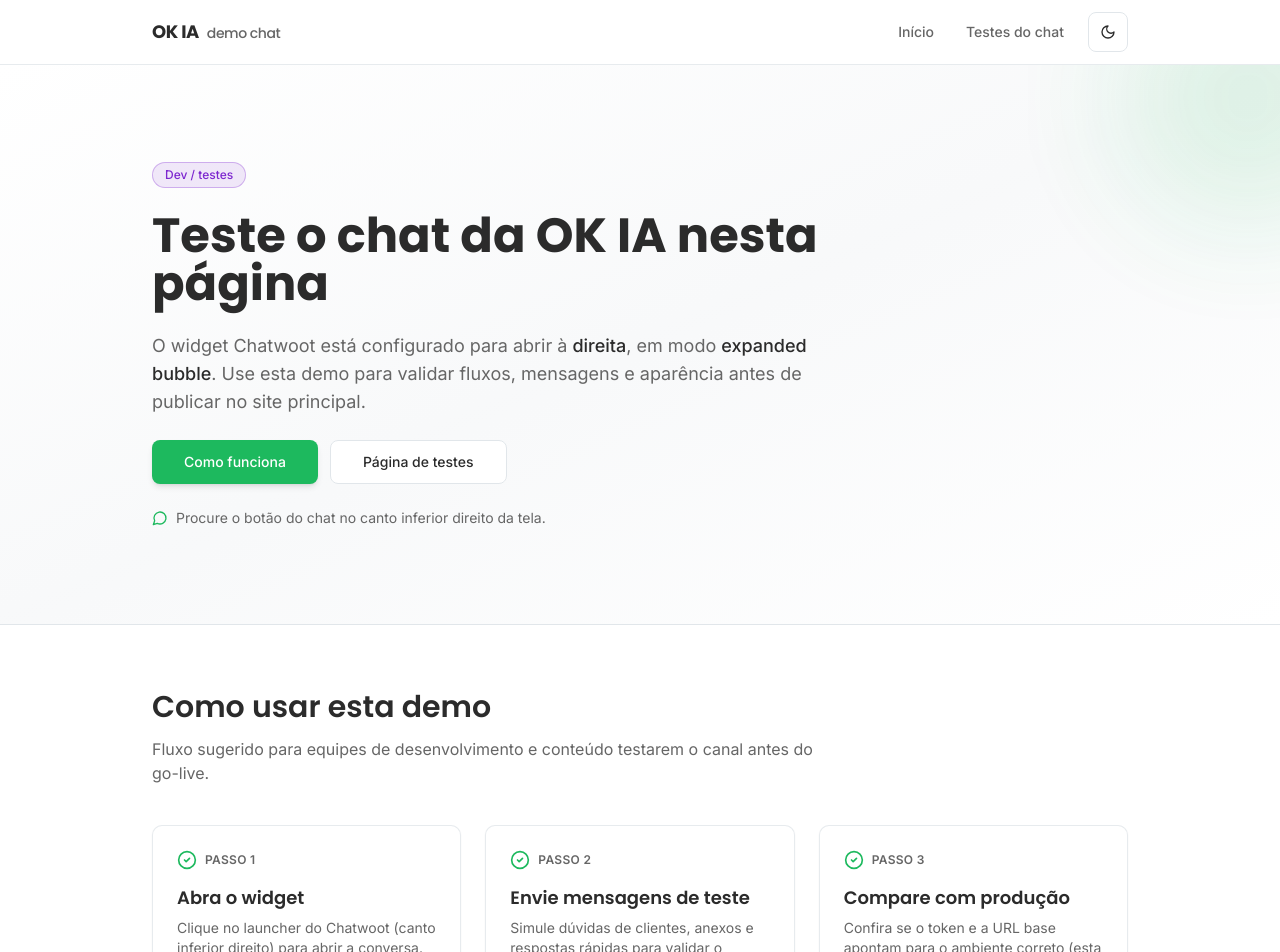
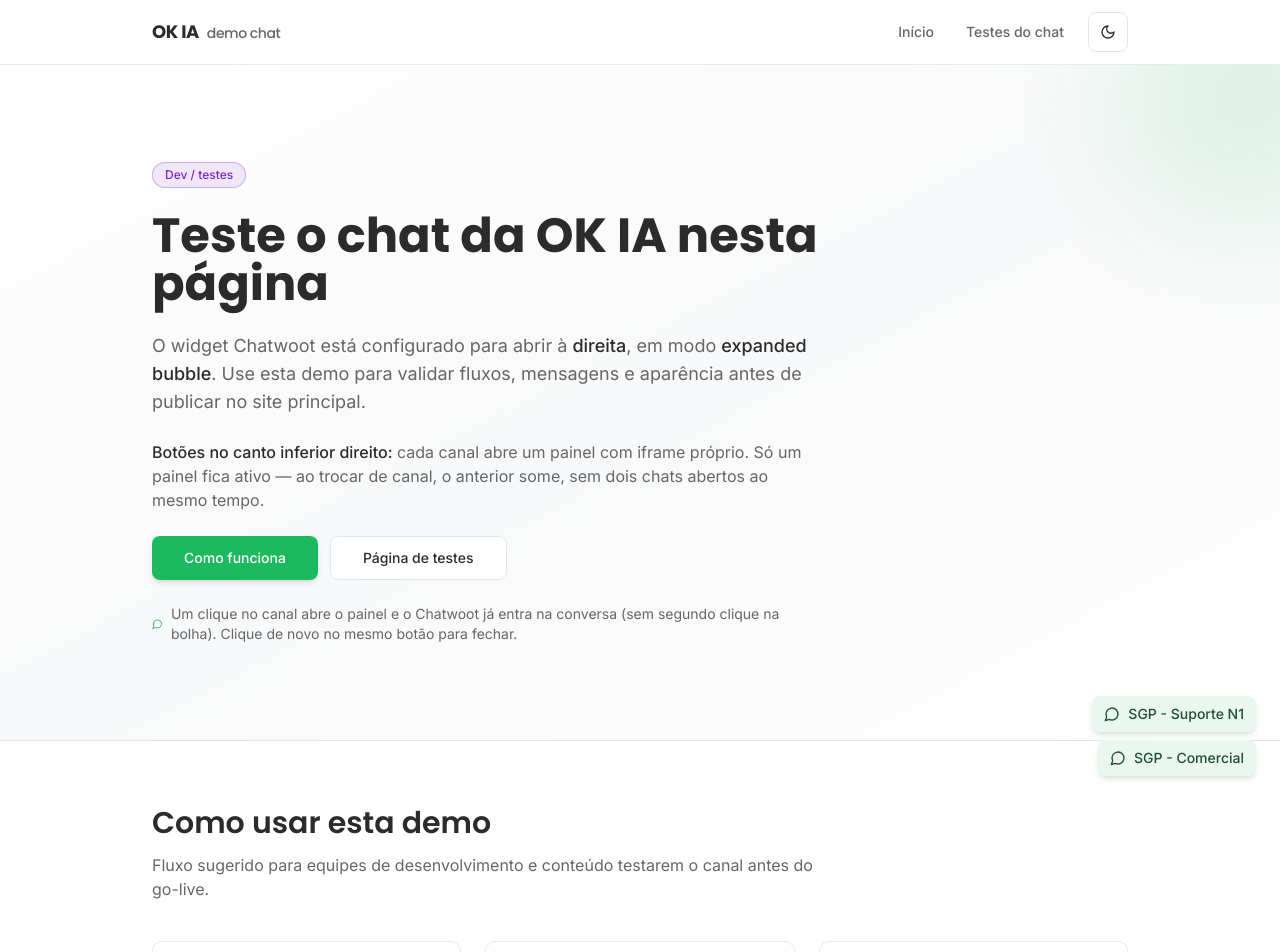
Before and after one commit to estagio-okai/estagio-okai.github.io, a Next.js app: page / in a window 1280 px wide. Shown: the top 952 px of the page. Built offline with nearby package versions, Linux system fonts and the light colour scheme.

Commit message:
chat widget adicionado para agente comercial e mudança estrutural para comportar vários widgets na mesma página

```diff
--- a/app/(site)/layout.tsx
+++ b/app/(site)/layout.tsx
@@ -1,3 +1,4 @@
+import { ChatwootDock } from "@/components/integrations/chatwoot-dock";
 import { SiteFooter } from "@/components/layout/site-footer";
 import { SiteHeader } from "@/components/layout/site-header";
 
@@ -11,6 +12,7 @@ export default function SiteLayout({
       <SiteHeader />
       <main className="flex-1">{children}</main>
       <SiteFooter />
+      <ChatwootDock />
     </div>
   );
 }
--- /dev/null
+++ b/app/embed/chat/[slug]/page.tsx
@@ -0,0 +1,46 @@
+import type { Metadata } from "next";
+import { notFound } from "next/navigation";
+
+import { ChatwootEmbedClient } from "@/components/integrations/chatwoot-embed-client";
+import {
+  chatwootChannels,
+  getChatwootChannel,
+} from "@/lib/chatwoot-channels";
+
+export function generateStaticParams() {
+  return chatwootChannels.map((c) => ({ slug: c.id }));
+}
+
+export async function generateMetadata({
+  params,
+}: {
+  params: Promise<{ slug: string }>;
+}): Promise<Metadata> {
+  const { slug } = await params;
+  const ch = getChatwootChannel(slug);
+  return {
+    title: ch ? `Chat — ${ch.label}` : "Chat",
+    robots: { index: false, follow: false },
+  };
+}
+
+export default async function EmbedChatPage({
+  params,
+}: {
+  params: Promise<{ slug: string }>;
+}) {
+  const { slug } = await params;
+  const ch = getChatwootChannel(slug);
+  if (!ch) {
+    notFound();
+  }
+
+  return (
+    <div className="fixed inset-0 h-dvh w-full overflow-hidden bg-background">
+      <ChatwootEmbedClient
+        websiteToken={ch.websiteToken}
+        launcherTitle={ch.label}
+      />
+    </div>
+  );
+}
--- a/app/layout.tsx
+++ b/app/layout.tsx
@@ -1,7 +1,6 @@
 import type { Metadata } from "next";
 import { Inter, Poppins } from "next/font/google";
 
-import { ChatwootScript } from "@/components/integrations/chatwoot-script";
 import { ThemeProvider } from "@/components/theme-provider";
 
 import "./globals.css";
@@ -47,7 +46,6 @@ export default function RootLayout({
           disableTransitionOnChange
         >
           {children}
-          <ChatwootScript />
         </ThemeProvider>
       </body>
     </html>
--- /dev/null
+++ b/components/integrations/chatwoot-dock.tsx
@@ -0,0 +1,88 @@
+"use client";
+
+import { MessageCircle, X } from "lucide-react";
+import { useCallback, useState } from "react";
+
+import { Button } from "@/components/ui/button";
+import { chatwootChannels } from "@/lib/chatwoot-channels";
+import { cn } from "@/lib/utils";
+
+export function ChatwootDock() {
+  const [openSlug, setOpenSlug] = useState<string | null>(null);
+
+  const selectChannel = useCallback((id: string) => {
+    setOpenSlug((current) => {
+      if (current === id) {
+        return null;
+      }
+      return id;
+    });
+  }, []);
+
+  const closePanel = useCallback(() => {
+    setOpenSlug(null);
+  }, []);
+
+  const active = openSlug
+    ? chatwootChannels.find((c) => c.id === openSlug)
+    : null;
+
+  return (
+    <div
+      className="pointer-events-none fixed bottom-4 right-4 z-[100] flex max-w-[calc(100vw-2rem)] flex-col items-end gap-3 sm:bottom-6 sm:right-6"
+      aria-label="Canais de chat"
+    >
+      {openSlug && active && (
+        <div
+          className="pointer-events-auto flex max-h-[min(780px,88vh)] w-[min(420px,calc(100vw-2rem))] flex-col overflow-hidden rounded-xl border border-border bg-card shadow-lg"
+          role="dialog"
+          aria-label={`Chat ${active.label}`}
+        >
+          <div className="flex items-center justify-between gap-2 border-b border-border bg-muted/50 px-3 py-2">
+            <span className="truncate text-sm font-semibold text-foreground">
+              {active.label}
+            </span>
+            <Button
+              type="button"
+              variant="ghost"
+              size="icon"
+              className="size-8 shrink-0"
+              onClick={closePanel}
+              aria-label="Fechar chat"
+            >
+              <X className="size-4" aria-hidden />
+            </Button>
+          </div>
+          <iframe
+            key={openSlug}
+            title={active.label}
+            src={`/embed/chat/${openSlug}/`}
+            className="min-h-[min(620px,78vh)] flex-1 w-full border-0 bg-background"
+          />
+        </div>
+      )}
+
+      <div className="pointer-events-auto flex flex-col items-end gap-2">
+        {chatwootChannels.map((ch) => {
+          const isOpen = openSlug === ch.id;
+          return (
+            <Button
+              key={ch.id}
+              type="button"
+              size="sm"
+              variant={isOpen ? "default" : "secondary"}
+              className={cn(
+                "max-w-[min(280px,calc(100vw-3rem))] justify-start gap-2 shadow-md",
+                isOpen && "ring-2 ring-ring ring-offset-2 ring-offset-background",
+              )}
+              onClick={() => selectChannel(ch.id)}
+            >
+              <MessageCircle className="size-4 shrink-0" aria-hidden />
+              <span className="truncate">{ch.label}</span>
+            </Button>
+          );
+        })}
+      </div>
+    </div>
+  );
+}
--- /dev/null
+++ b/components/integrations/chatwoot-embed-client.tsx
@@ -0,0 +1,66 @@
+"use client";
+
+import { CHATWOOT_BASE_URL } from "@/lib/chatwoot-channels";
+import { useEffect } from "react";
+
+type Props = {
+  websiteToken: string;
+  launcherTitle: string;
+};
+
+export function ChatwootEmbedClient({ websiteToken, launcherTitle }: Props) {
+  useEffect(() => {
+    window.chatwootSettings = {
+      position: "right",
+      type: "expanded_bubble",
+      launcherTitle,
+      hideMessageBubble: true,
+    };
+
+    let fallbackId: NodeJS.Timeout | undefined;
+
+    const openWidget = () => {
+      window.$chatwoot?.toggle("open");
+      if (fallbackId !== undefined) {
+        clearTimeout(fallbackId);
+        fallbackId = undefined;
+      }
+    };
+
+    window.addEventListener("chatwoot:ready", openWidget);
+
+    const script = document.createElement("script");
+    script.async = true;
+    script.src = `${CHATWOOT_BASE_URL}/packs/js/sdk.js`;
+
+    const onLoad = () => {
+      window.chatwootSDK?.run({
+        websiteToken,
+        baseUrl: CHATWOOT_BASE_URL,
+      });
+      fallbackId = setTimeout(() => {
+        fallbackId = undefined;
+        window.$chatwoot?.toggle("open");
+      }, 1600);
+    };
+
+    script.addEventListener("load", onLoad);
+    document.body.appendChild(script);
+
+    return () => {
+      window.removeEventListener("chatwoot:ready", openWidget);
+      if (fallbackId !== undefined) {
+        clearTimeout(fallbackId);
+      }
+      script.removeEventListener("load", onLoad);
+      script.remove();
+    };
+  }, [websiteToken, launcherTitle]);
+
+  return (
+    <div
+      className="h-full min-h-[520px] w-full bg-background"
+      aria-hidden
+    />
+  );
+}
--- a/components/integrations/chatwoot-script.tsx
+++ /dev/null
@@ -1,28 +0,0 @@
-import Script from "next/script";
-
-const CHATWOOT_BOOT = `
-window.chatwootSettings = {"position":"right","type":"expanded_bubble","launcherTitle":"SGP - Suporte N1"};
-(function(d,t) {
-  var BASE_URL="https://chat.okia.dev";
-  var g=d.createElement(t),s=d.getElementsByTagName(t)[0];
-  g.src=BASE_URL+"/packs/js/sdk.js";
-  g.async = true;
-  s.parentNode.insertBefore(g,s);
-  g.onload=function(){
-    window.chatwootSDK.run({
-      websiteToken: 'WegtGJo4QLoUC225snJsXvqV',
-      baseUrl: BASE_URL
-    })
-  }
-})(document,"script");
-`.trim();
-
-export function ChatwootScript() {
-  return (
-    <Script
-      id="chatwoot-bootstrap"
-      strategy="afterInteractive"
-      dangerouslySetInnerHTML={{ __html: CHATWOOT_BOOT }}
-    />
-  );
-}
--- a/components/sections/chat-demo-hero.tsx
+++ b/components/sections/chat-demo-hero.tsx
@@ -1,4 +1,5 @@
 import { MessageCircle } from "lucide-react";
+import Link from "next/link";
 
 import { Button } from "@/components/ui/button";
 
@@ -27,17 +28,27 @@ export function ChatDemoHero() {
             . Use esta demo para validar fluxos, mensagens e aparência antes de
             publicar no site principal.
           </p>
+          <p className="text-sm text-muted-foreground sm:text-base">
+            <strong className="font-medium text-foreground">
+              Botões no canto inferior direito:
+            </strong>{" "}
+            cada canal abre um painel com iframe próprio. Só um painel fica
+            ativo — ao trocar de canal, o anterior some, sem dois chats
+            abertos ao mesmo tempo.
+          </p>
           <div className="flex flex-wrap gap-3">
             <Button asChild size="lg" className="shadow-md">
               <a href="#como-funciona">Como funciona</a>
             </Button>
             <Button asChild variant="outline" size="lg">
-              <a href="/testes-chat">Página de testes</a>
+              <Link href="/testes-chat/">Página de testes</Link>
             </Button>
           </div>
           <p className="flex items-center gap-2 text-sm text-muted-foreground">
             <MessageCircle className="size-4 text-primary" aria-hidden />
-            Procure o botão do chat no canto inferior direito da tela.
+            Um clique no canal abre o painel e o Chatwoot já entra na conversa
+            (sem segundo clique na bolha). Clique de novo no mesmo botão para
+            fechar.
           </p>
         </div>
       </div>
--- a/components/sections/chat-how-it-works.tsx
+++ b/components/sections/chat-how-it-works.tsx
@@ -9,16 +9,16 @@ import {
 
 const steps = [
   {
-    title: "Abra o widget",
-    body: "Clique no launcher do Chatwoot (canto inferior direito) para abrir a conversa.",
+    title: "Escolha o canal",
+    body: "Use o botão do canal desejado (Suporte N1, Comercial, …) no canto inferior direito. O painel abre com o widget daquele token.",
   },
   {
     title: "Envie mensagens de teste",
     body: "Simule dúvidas de clientes, anexos e respostas rápidas para validar o atendimento.",
   },
   {
-    title: "Compare com produção",
-    body: "Confira se o token e a URL base apontam para o ambiente correto (esta demo usa chat.okia.dev).",
+    title: "Um chat por vez",
+    body: "Ao mudar de canal, o iframe é trocado — não há duas instâncias do SDK na página principal. Clique outra vez no mesmo botão para fechar o painel.",
   },
 ];
 
--- /dev/null
+++ b/lib/chatwoot-channels.ts
@@ -0,0 +1,27 @@
+export const CHATWOOT_BASE_URL = "https://chat.okia.dev";
+
+export type ChatwootChannel = {
+  id: string;
+  label: string;
+  websiteToken: string;
+};
+
+/** Canais com token próprio; adicione entradas para os outros 4 quando tiver os tokens. */
+export const chatwootChannels: ChatwootChannel[] = [
+  {
+    id: "suporte-n1",
+    label: "SGP - Suporte N1",
+    websiteToken: "WegtGJo4QLoUC225snJsXvqV",
+  },
+  {
+    id: "comercial",
+    label: "SGP - Comercial",
+    websiteToken: "9haM6Yg4wncmXs5oxP3ouGxT",
+  },
+];
+
+export function getChatwootChannel(
+  slug: string,
+): ChatwootChannel | undefined {
+  return chatwootChannels.find((c) => c.id === slug);
+}
--- a/next.config.ts
+++ b/next.config.ts
@@ -2,6 +2,7 @@ import type { NextConfig } from "next";
 
 const nextConfig: NextConfig = {
   output: "export",
+  trailingSlash: true,
   images: {
     unoptimized: true,
   },
--- a/types/chatwoot.d.ts
+++ b/types/chatwoot.d.ts
@@ -6,5 +6,8 @@ declare global {
     chatwootSDK?: {
       run: (opts: { websiteToken: string; baseUrl: string }) => void;
     };
+    $chatwoot?: {
+      toggle: (state?: "open" | "close") => void;
+    };
   }
 }
```
Also changed, not shown: app/(site)/testes-chat/page.tsx (+21 -7 lines).
